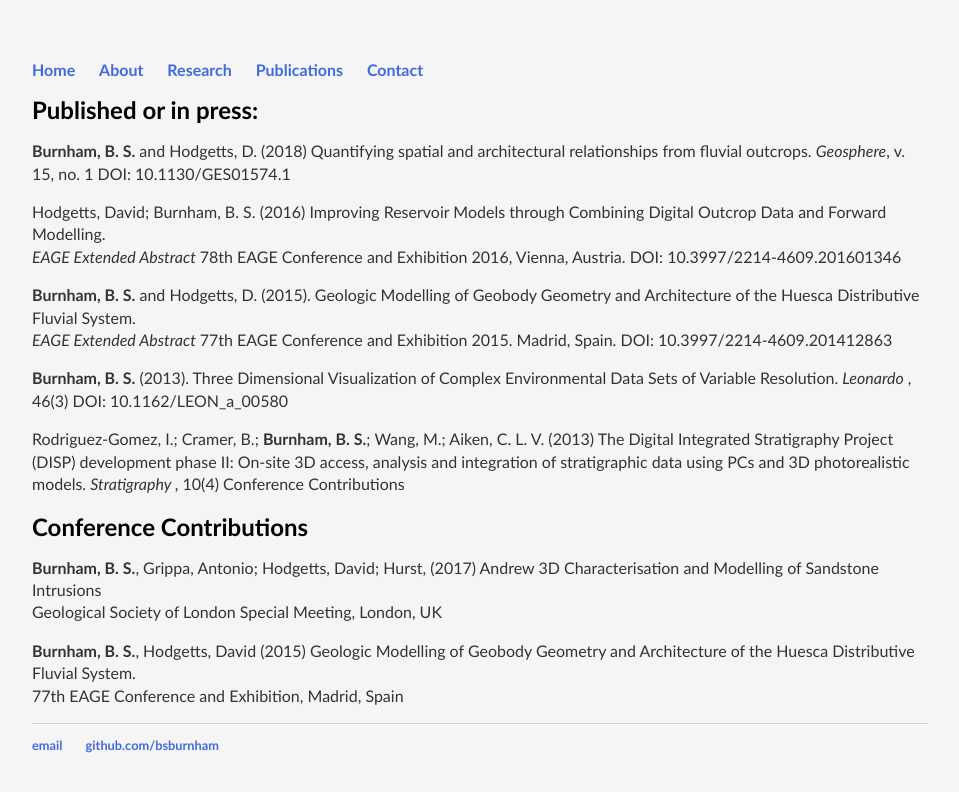
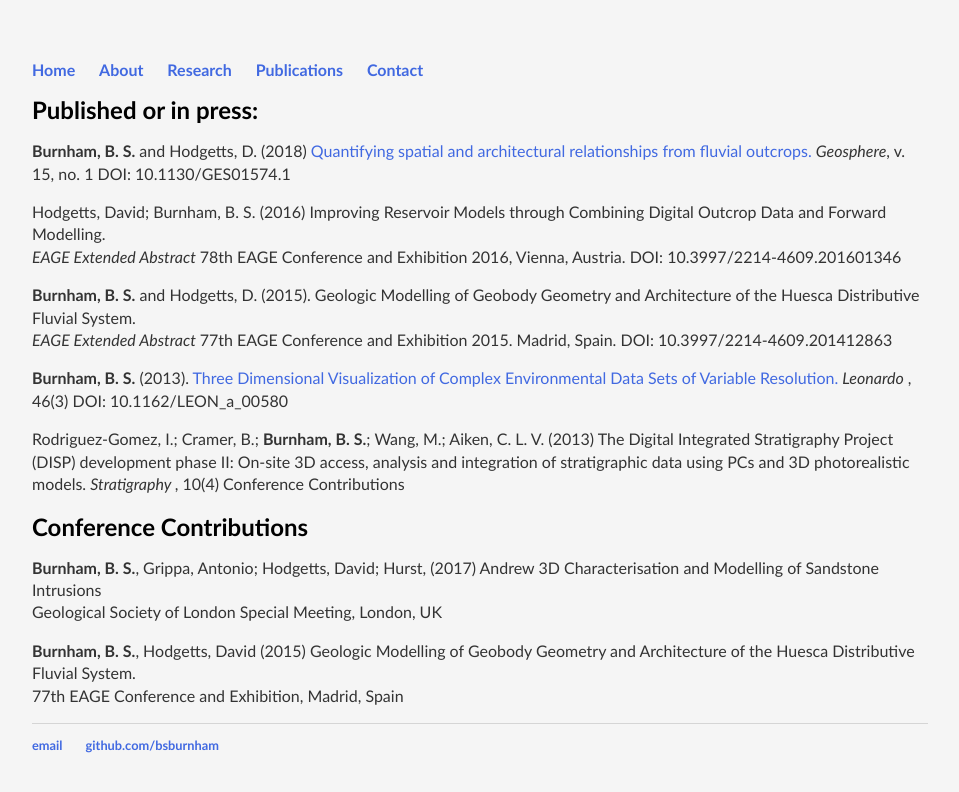
Before and after one commit to bsburnham/bsburnham.github.io, a Jekyll site: the page publications.html, which Jekyll copies as it is, in a window 1280 px wide. Shown: the top 792 px of the page, without its empty margins (160-1119 px from the left). Built offline with Jekyll 4.4.1, drawn with Linux system fonts in a browser that asks for light colours; part of the change alters nothing that is shown.

```diff
--- a/publications.html
+++ b/publications.html
@@ -20,8 +20,8 @@
 <div class="container">
   	<div class="about">
 		<h1>Published or in press:</h1>
-		<p><b>Burnham, B. S. </b> and Hodgetts, D. (2018) Quantifying spatial and architectural relationships from
-		fluvial outcrops. <i>Geosphere</i>, v. 15, no. 1 DOI: 10.1130/GES01574.1</p>
+		<p><b>Burnham, B. S. </b> and Hodgetts, D. (2018) <a href="https://doi.org/10.1130/GES01574.1">Quantifying spatial and architectural relationships from
+		fluvial outcrops.</a> <i>Geosphere</i>, v. 15, no. 1 DOI: 10.1130/GES01574.1</p>
 
 		<p>Hodgetts, David; Burnham, B. S.</b> (2016) Improving Reservoir Models through Combining Digital
 		Outcrop Data and Forward Modelling. <br><i>EAGE Extended Abstract </i>
@@ -31,7 +31,7 @@
 		of the Huesca Distributive Fluvial System. <br><i>EAGE Extended Abstract </i>
 		77th EAGE Conference and Exhibition 2015. Madrid, Spain.  DOI: 10.3997/2214-4609.201412863 </p>
 
-		<p><b>Burnham, B. S.</b> (2013). Three Dimensional Visualization of Complex Environmental Data Sets of Variable Resolution.
+		<p><b>Burnham, B. S.</b> (2013). <a href="https://doi.org/10.1162/LEON_a_00580">Three Dimensional Visualization of Complex Environmental Data Sets of Variable Resolution.</a>
 		<i>Leonardo </i>, 46(3) DOI: 10.1162/LEON_a_00580</p>
 
 		<p>Rodriguez-Gomez, I.; Cramer, B.; <b>Burnham, B. S.</b>; Wang, M.; Aiken, C. L. V. (2013) The Digital Integrated Stratigraphy
```
